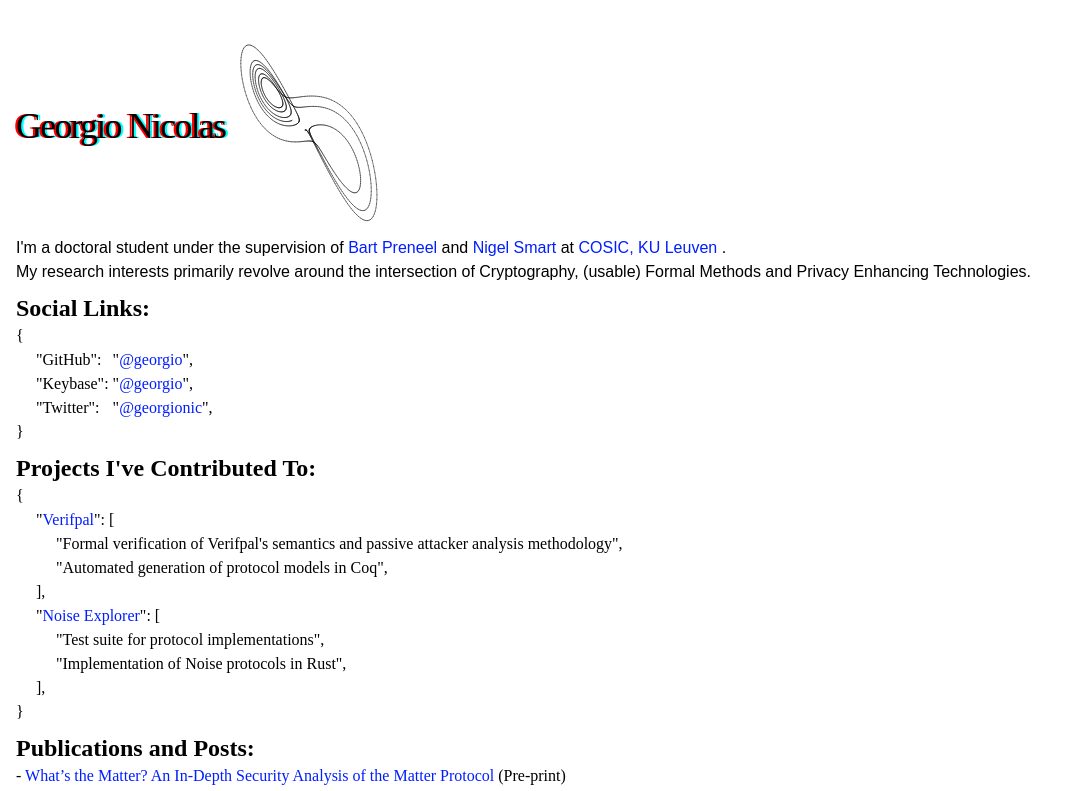
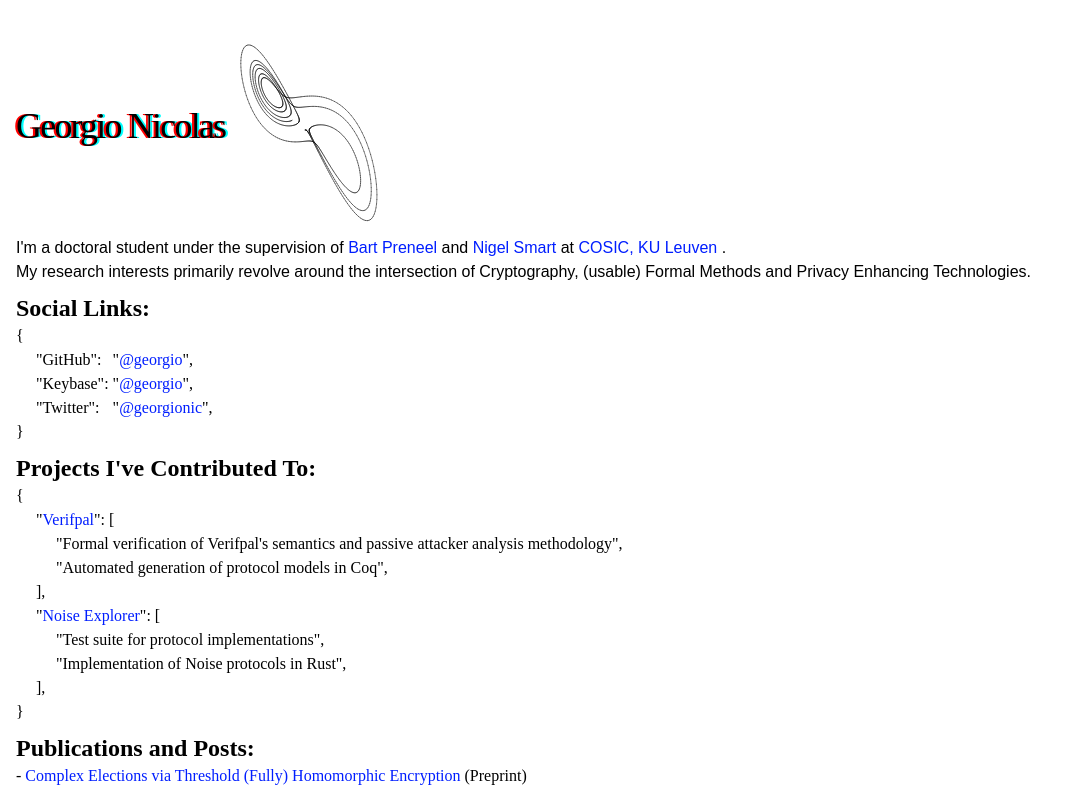
Before and after one commit to georgio/georgio.xyz, a Vue app: page / in a window 1280 px wide. Shown: the top 791 px of the page, without its empty margins (0-1078 px from the left). Built offline with nearby package versions, Linux system fonts and the light colour scheme; a web font is replaced by a local one.

Commit message:
add paper

```diff
--- a/src/components/Info.vue
+++ b/src/components/Info.vue
@@ -92,10 +92,15 @@
       <div class="font-mono text-2xl font-black">Publications and Posts:</div>
       <div class="font-mono text-base">
         -
+        <a href="https://eprint.iacr.org/2025/1482"
+          >Complex Elections via Threshold (Fully) Homomorphic Encryption</a
+        >
+        (Preprint)<br />
+        -
         <a href="https://eprint.iacr.org/2025/1268"
           >What’s the Matter? An In-Depth Security Analysis of the Matter Protocol</a
         >
-        (Pre-print)<br />
+        (Preprint)<br />
         -
         <a href="https://eprint.iacr.org/2025/576"
           >Pre-Constructed Publicly Verifiable Secret Sharing and Applications</a
```
